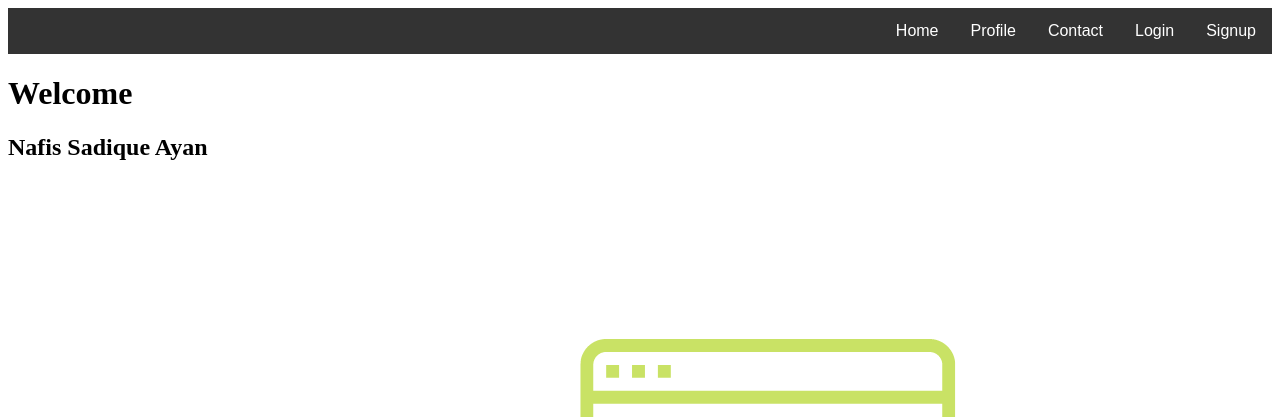
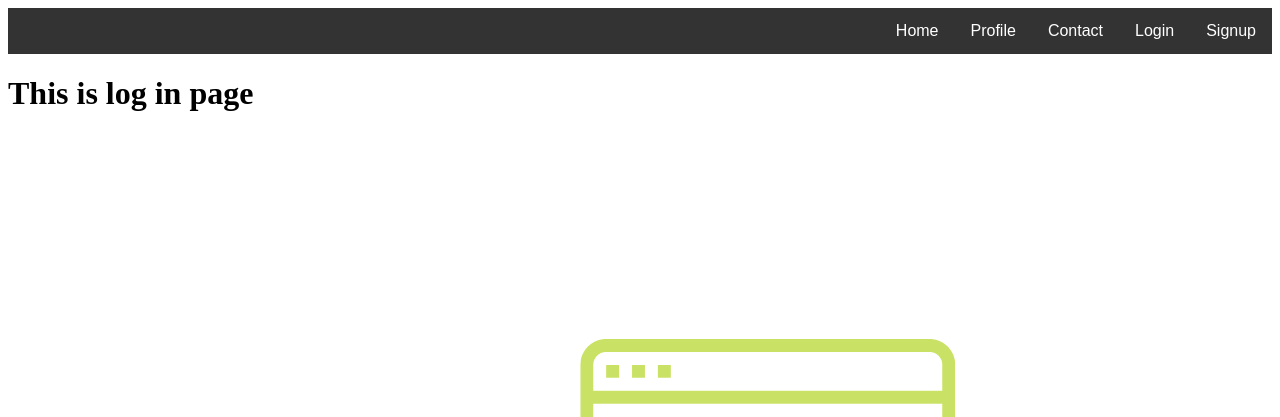
Before and after one commit to Nafis-AYAN/Competitive-Programming-Contest-Reminder, a Django app: page /login/ in a window 1280 px wide; the page is wider, and only the part inside the window is pictured. Shown: the top 417 px of that part. Run offline with Django 4.2, Linux system fonts and the light colour scheme.

Commit message:
log in page header

```diff
--- a/cpcr/templates/login.html
+++ b/cpcr/templates/login.html
@@ -5,8 +5,7 @@
 {% endblock %}
 
 {% block content %}
-    <h1>Welcome</h1>
-    <h2>Nafis Sadique Ayan</h2>
+    <h1>This is log in page</h1>
 {% endblock %}
 
 
```
